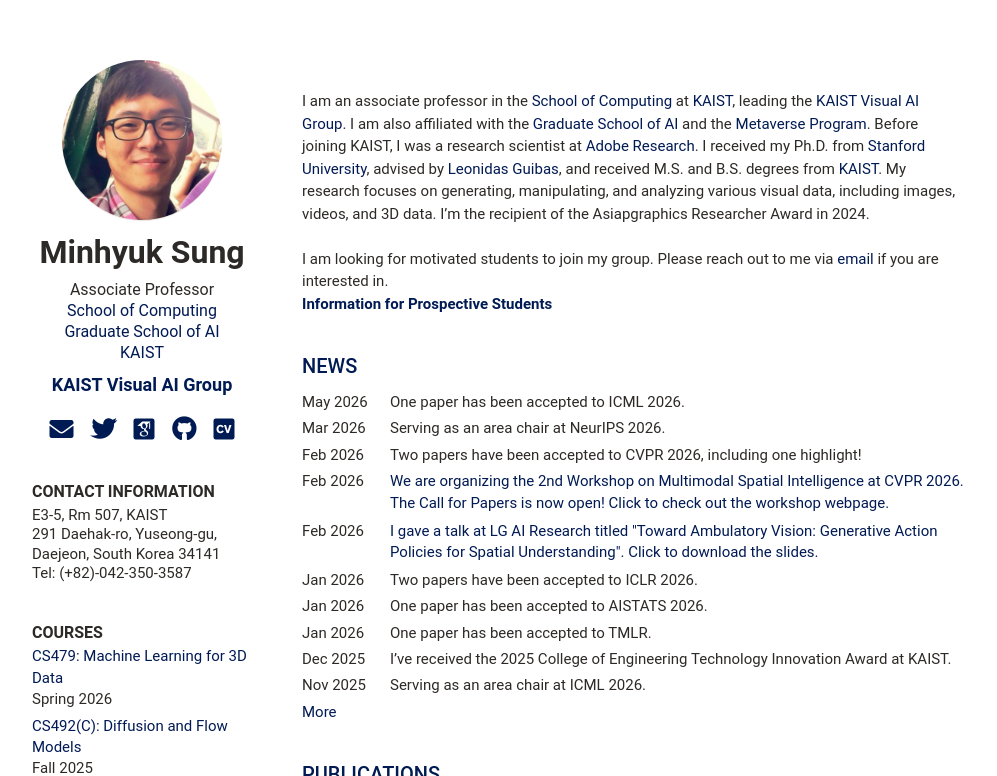
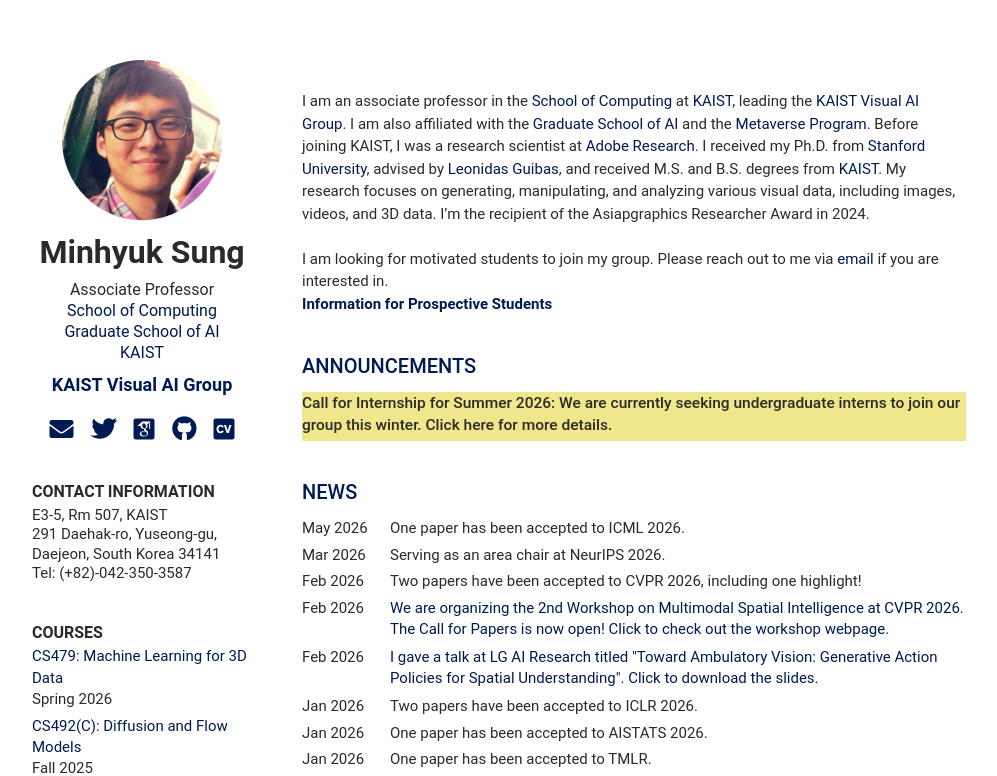
Before and after one commit to mhsung/mhsung.github.io, a Jekyll site: the page built from index.html, in a window 1280 px wide and 900 px high, cut to the strip 0-776 px from the top of the window. Shown: the whole strip, without its empty margins (126-1123 px from the left). Built offline with Jekyll 4.4.1, drawn with Linux system fonts in a browser that asks for light colours; some web fonts are replaced.

Commit message:
Updated.

```diff
--- a/_data/announcements.yml
+++ b/_data/announcements.yml
@@ -1,4 +1,7 @@
 announcements:
+  - title: "Call for Internship for Summer 2026: We are currently seeking undergraduate interns to join our group this winter. Click here for more details."
+    time: May 2026
+    link: https://visualai.kaist.ac.kr/internship/
   # - title: "Call for Internship for Winter 2025-2026: We are currently seeking undergraduate interns to join our group this winter. Click here for more details."
   #   time: Nov 2025
   #   link: https://visualai.kaist.ac.kr/internship/
```
